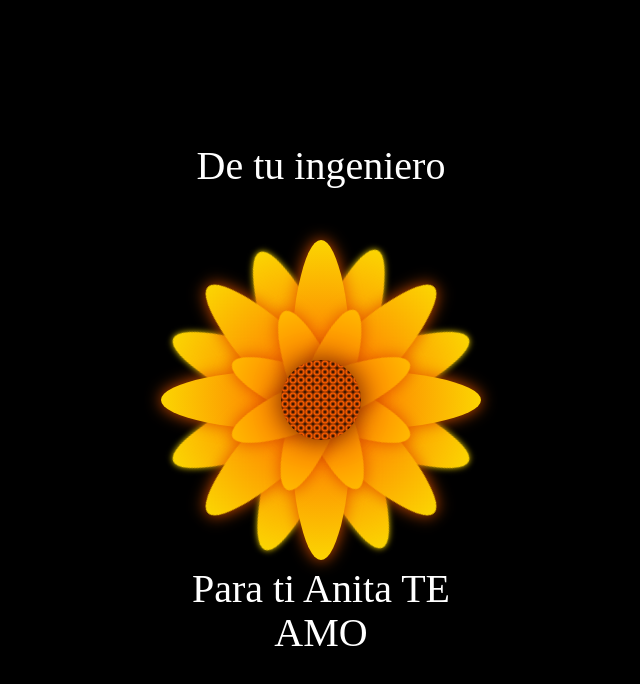
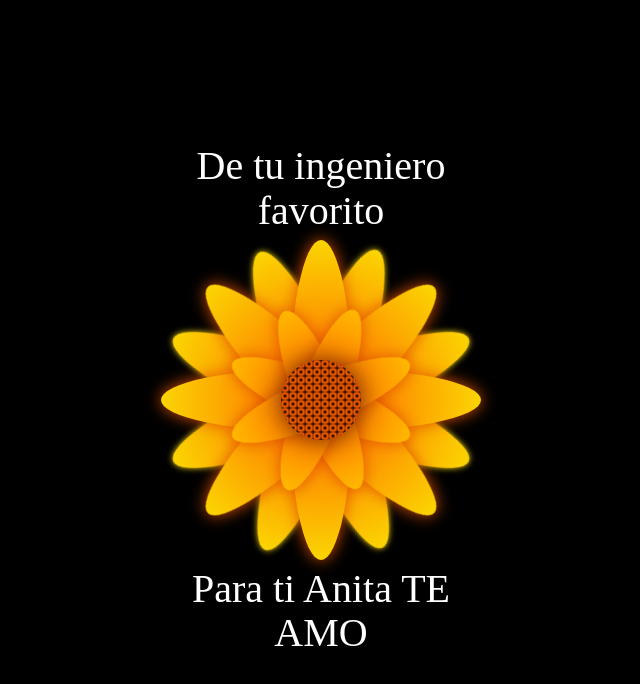
Before and after one commit to JuanDM04/Flores_amarillas, a plain HTML site: page docs/index.html in a window 1280 px wide. Shown: the whole page, without its empty margins (319-959 px from the left). Drawn offline with Linux system fonts and the light colour scheme.

Commit message:
Update index.html

```diff
--- a/docs/index.html
+++ b/docs/index.html
@@ -10,7 +10,7 @@
 <body>
 
 <div class="flower">
-    <div class="text-above">De tu ingeniero</div>
+    <div class="text-above">De tu ingeniero favorito</div>
     <div class="mid">
     </div>
     <div class="Petal1 p1">
```
